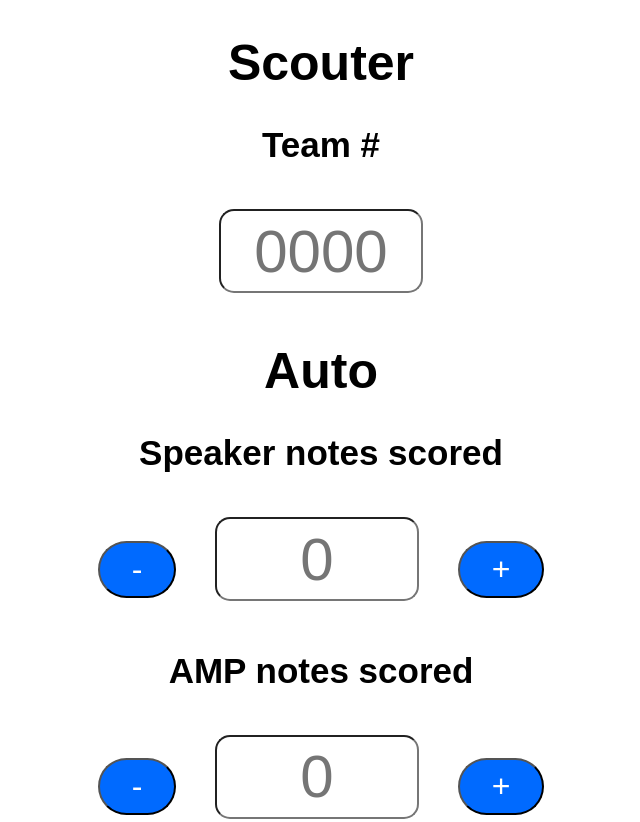
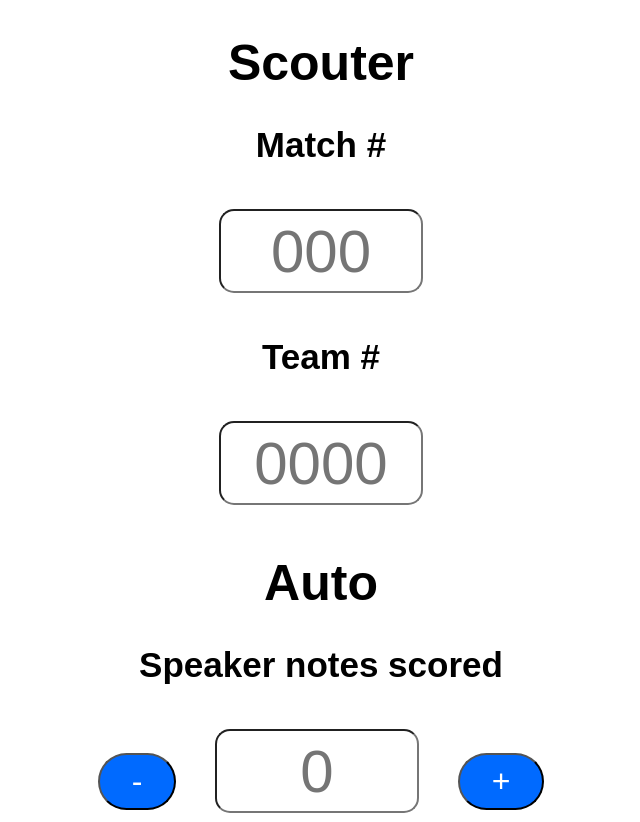
Before and after one commit to Test2220/scout, a plain HTML site: page scouter/index.html in a window 1280 px wide. Shown: the top 822 px of the page, without its empty margins (319-959 px from the left). Drawn offline with Linux system fonts and the light colour scheme.

Commit message:
Added match number

```diff
--- a/scouter/index.html
+++ b/scouter/index.html
@@ -17,6 +17,10 @@
         </div> -->
 
         <h1>Scouter</h1>
+        <h2>Match #</h2>
+        <div>
+            <input placeholder="000" name="match number" title="Match #" maxlength=3 id="Match number">
+        </div>
         <h2>Team #</h2>
         <div>
             <input placeholder="0000" name="team_num" title="Team #" maxlength=4 id="teamNumber">
```
